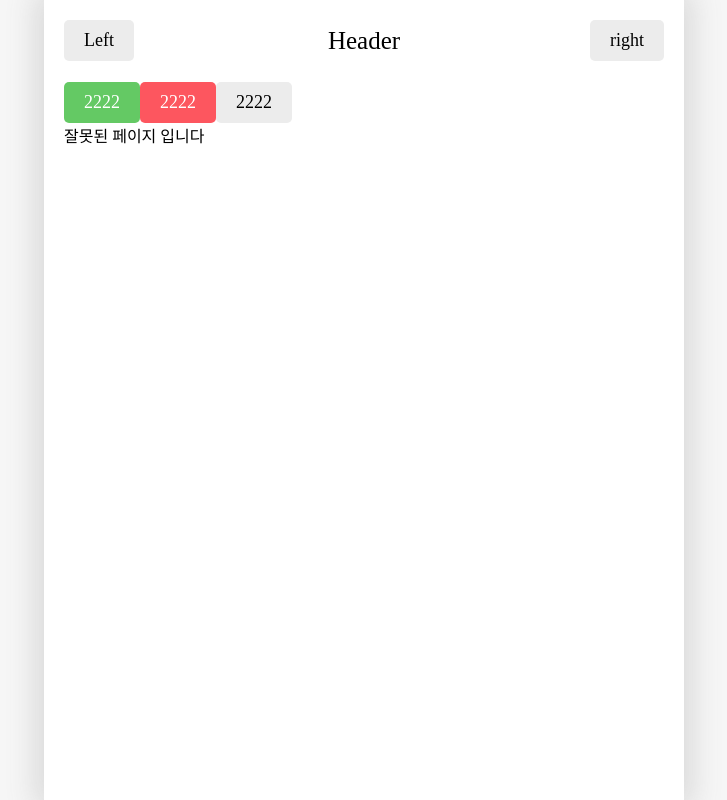
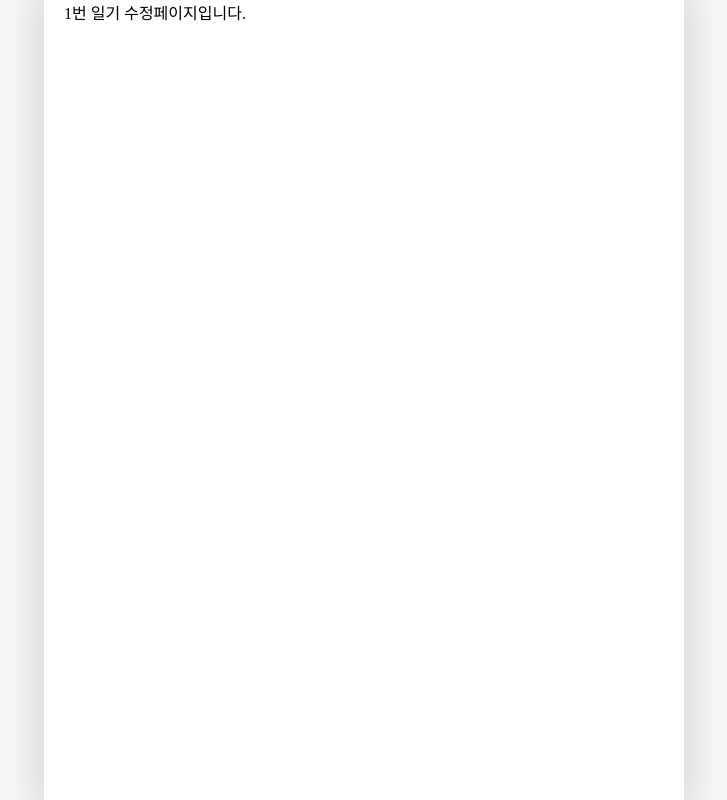
Before and after one commit to clyde-yoon/-Emotional-diary, a React (Vite) app: page /edit/1 in a window 1280 px wide. Shown: the whole page, without its empty margins (276-1003 px from the left). Built offline with nearby package versions, Linux system fonts and the light colour scheme; a web font is replaced by a local one.

Commit message:
목데이터 생성 및 초기값 설정

```diff
--- a/src/App.jsx
+++ b/src/App.jsx
@@ -8,30 +8,42 @@ import { Routes, Route, Link, useNavigate } from 'react-router-dom'
 import { getemotionImage } from './util/get-emotion-image'
 import Button from './components/Button'
 import Header from './components/Header'
+import Edit from './pages/Edit'
+import { useReducer } from 'react'
 
+const mockData = [
+  {
+    id : 1,
+    createDate : new Date().getTime(),
+    emotionId : 1,
+    content : '1번 일기 내용'
+  },
+  {
+    id : 2,
+    createDate : new Date().getTime(),
+    emotionId : 2,
+    content : '2번 일기 내용'
+  },
+  {
+    id : 3,
+    createDate : new Date().getTime(),
+    emotionId : 3,
+    content : '3번 일기 내용'
+  }
+]
 
+function reducer(state, action){
+  return state
+}
 function App() {
-  const nav = useNavigate();
-
-  const onClickButton = ()=>{
-    nav('/new');
-  }
+const [data, dispatch] = useReducer(reducer, mockData);
   return (
     <>
-    <Header
-    title={'Header'}
-    leftChild={<Button text={'Left'}/>}
-    rightChild={<Button text={'right'}/>}
-    />
-    <Button text={2222} type={'POSITIVE'} onClick={onclick}/>
-    <Button text={2222} type={'NEGATIVE'} onClick={onclick}/>
-    <Button text={2222}  onClick={onclick}/>
-
-
     <Routes>
       <Route path='/' element={<Home/>}/>
       <Route path='/new' element={<New/>}/>
       <Route path='/diary/:id' element={<Diary/>}/>
+      <Route path='/edit/:id' element={<Edit/>}/>
       <Route path='*' element={<NotFound/>}/>
     </Routes>
     </>
--- /dev/null
+++ b/src/pages/Edit.jsx
@@ -0,0 +1,7 @@
+import { useParams } from "react-router-dom"
+const Edit = ()=>{
+    const params = useParams()
+    return <div>{params.id}번 일기 수정페이지입니다.</div>
+}
+
+export default Edit
```
